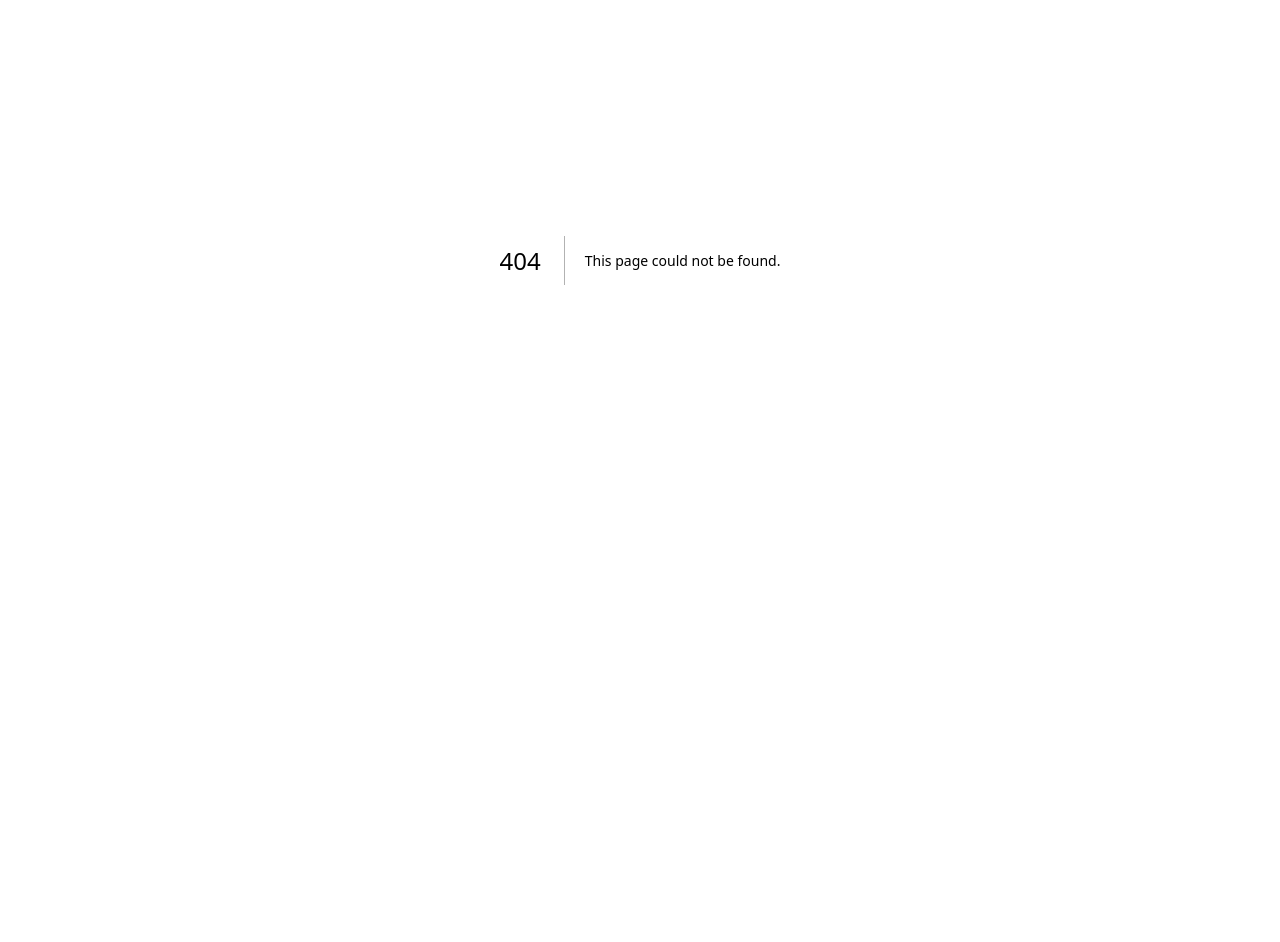
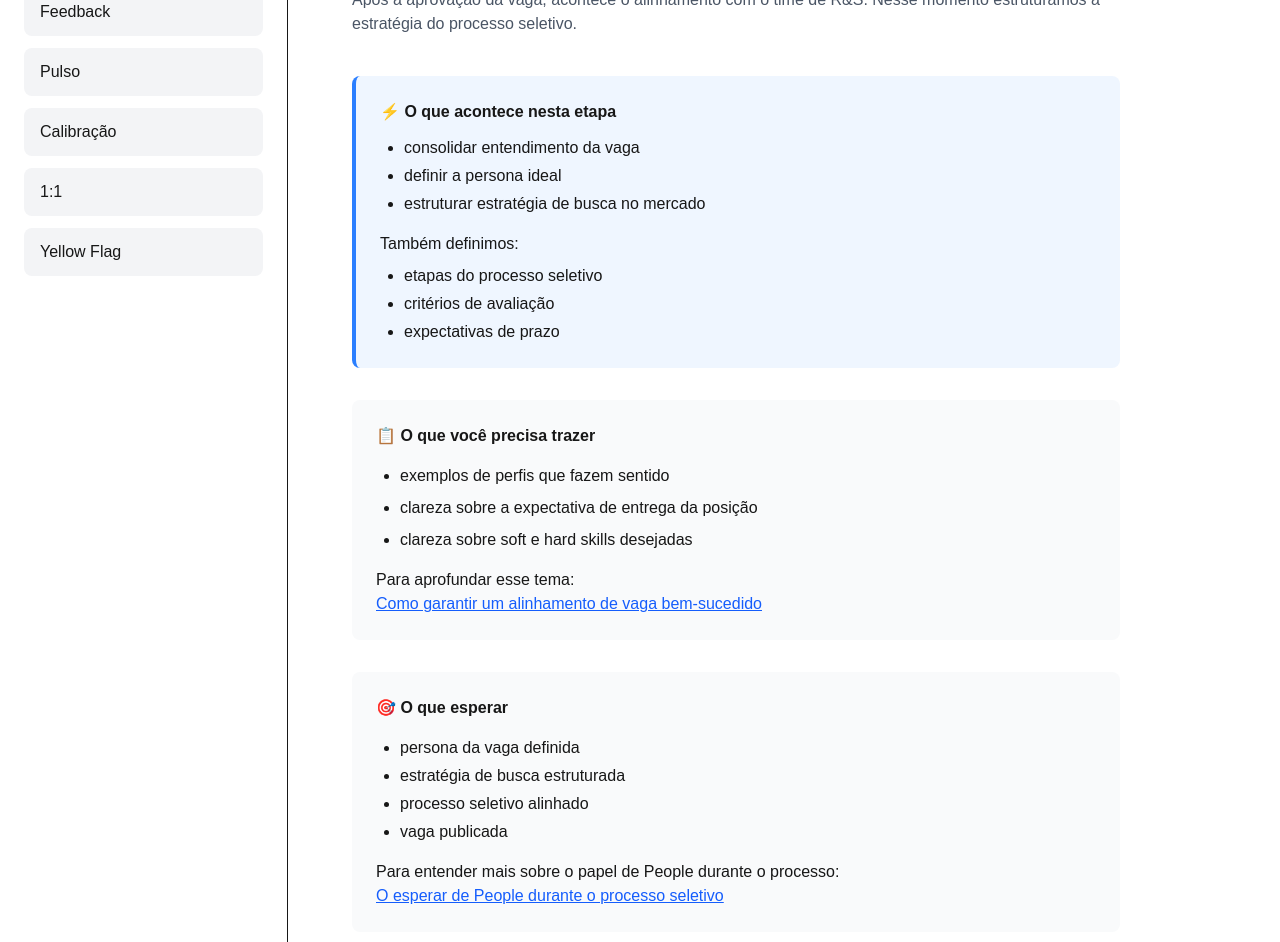
Before and after one commit to amandafrann/programa-lider-hero, a Next.js app: page /rs/abertura/alinhamento-vaga in a window 1280 px wide. Before the commit this address had no page. Shown: the part 140-1082 px from the top of the page. Before the commit the page ends 800 px from the top, so only its background shows below. Built offline with nearby package versions, Linux system fonts and the light colour scheme.

Commit message:
atualizar alinhamento pagina

```diff
--- /dev/null
+++ b/app/rs/abertura/alinhamento-vaga/page.tsx
@@ -0,0 +1,117 @@
+import LessonLayout from "@/app/components/LessonLayout";
+
+export default function AlinhamentoPage() {
+  return (
+    <LessonLayout title="Alinhamento com R&S">
+
+      <p className="text-gray-600 mb-10">
+        Após a aprovação da vaga, acontece o alinhamento com o time de R&S.
+        Nesse momento estruturamos a estratégia do processo seletivo.
+      </p>
+
+
+      {/* O QUE ACONTECE */}
+
+      <div className="bg-blue-50 border-l-4 border-blue-500 p-6 rounded-lg mb-8">
+
+        <h3 className="font-semibold mb-3">
+          ⚡ O que acontece nesta etapa
+        </h3>
+
+        <ul className="list-disc ml-6 space-y-1">
+
+          <li>consolidar entendimento da vaga</li>
+
+          <li>definir a persona ideal</li>
+
+          <li>estruturar estratégia de busca no mercado</li>
+
+        </ul>
+
+        <p className="mt-4 mb-2 font-medium">
+          Também definimos:
+        </p>
+
+        <ul className="list-disc ml-6 space-y-1">
+
+          <li>etapas do processo seletivo</li>
+
+          <li>critérios de avaliação</li>
+
+          <li>expectativas de prazo</li>
+
+        </ul>
+
+      </div>
+
+
+      {/* O QUE TRAZER */}
+
+      <div className="bg-gray-50 p-6 rounded-lg mb-8">
+
+        <h3 className="font-semibold mb-4">
+          📋 O que você precisa trazer
+        </h3>
+
+        <ul className="list-disc ml-6 space-y-2">
+
+          <li>exemplos de perfis que fazem sentido</li>
+
+          <li>clareza sobre a expectativa de entrega da posição</li>
+
+          <li>clareza sobre soft e hard skills desejadas</li>
+
+        </ul>
+
+        <p className="mt-4">
+          Para aprofundar esse tema:
+        </p>
+
+        <a
+          href="https://www.notion.so/Como-garantir-um-alinhamento-de-vaga-bem-sucedido-24852622d2198022827cf4d6f738c68c?pvs=21"
+          target="_blank"
+          className="text-blue-600 underline"
+        >
+          Como garantir um alinhamento de vaga bem-sucedido
+        </a>
+
+      </div>
+
+
+      {/* RESULTADO */}
+
+      <div className="bg-gray-50 p-6 rounded-lg mb-8">
+
+        <h3 className="font-semibold mb-4">
+          🎯 O que esperar
+        </h3>
+
+        <ul className="list-disc ml-6 space-y-1">
+
+          <li>persona da vaga definida</li>
+
+          <li>estratégia de busca estruturada</li>
+
+          <li>processo seletivo alinhado</li>
+
+          <li>vaga publicada</li>
+
+        </ul>
+
+        <p className="mt-4">
+          Para entender mais sobre o papel de People durante o processo:
+        </p>
+
+        <a
+          href="https://www.notion.so/O-esperar-de-People-durante-o-Processo-Seletivo-24852622d219806ba324c6df31546349?pvs=21"
+          target="_blank"
+          className="text-blue-600 underline"
+        >
+          O esperar de People durante o processo seletivo
+        </a>
+
+      </div>
+
+    </LessonLayout>
+  );
+}
```
